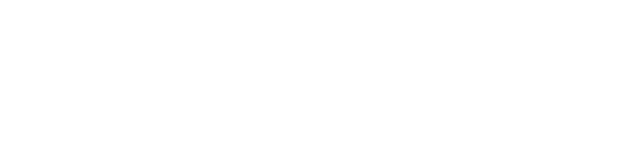
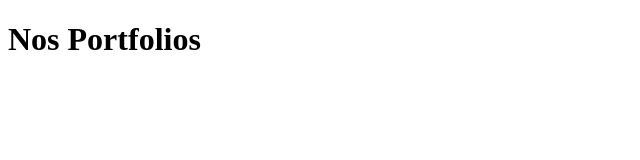
Before and after one commit to emelinebd/Portfolio_tripleA, a plain HTML site: page index.html in a window 1280 px wide. Shown: the whole page, without its empty margins (0-640 px from the left). Drawn offline with Linux system fonts and the light colour scheme.

Commit message:
Add title

```diff
--- a/index.html
+++ b/index.html
@@ -2,9 +2,9 @@
 <html lang="en">
 <head>
   <meta charset="UTF-8">
-  <title>Title</title>
+  <title>Portfolio</title>
 </head>
 <body>
-
+<h1>Nos Portfolios</h1>
 </body>
 </html>
```
